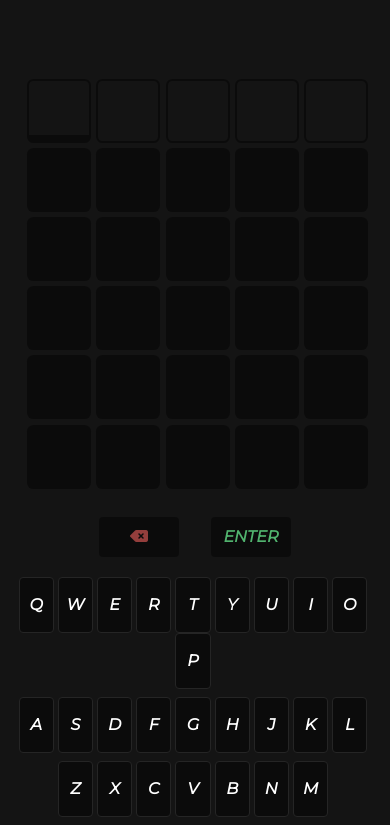
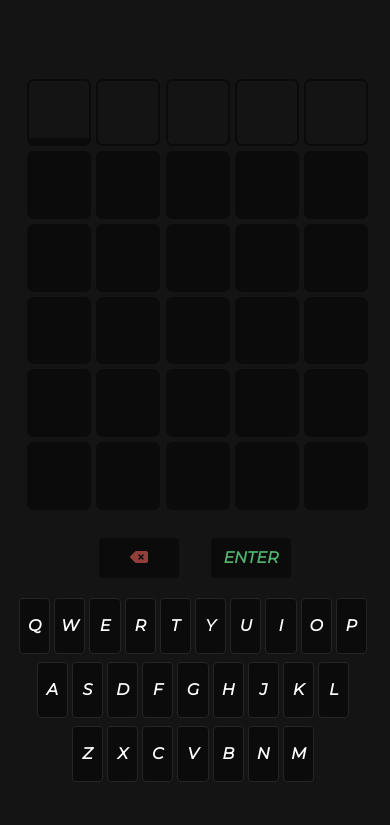
Before and after one commit to Eliezir/Wordle-Eliezir, a plain HTML site: page index.html in a window 390 px wide. Shown: the part 54-879 px from the top of the page. After the commit the page ends 844 px from the top, so only its background shows below. Drawn offline with nearby package versions, Linux system fonts and the light colour scheme.

Commit message:
vh e vw para teclado virtual e tiles

```diff
--- a/style.css
+++ b/style.css
@@ -69,7 +69,7 @@ body {
 
 .tile-column {
   height: 4.625rem;
-  width: 4.625rem;
+  width: 5vw;
   margin-left: 0.325rem;
   font-weight: 600;
   color: #fafaff;
@@ -316,7 +316,7 @@ body {
 
 @media (max-width: 900px) {
   .keyboard-row-container button {
-    width: 2.2rem;
+    width: 8vw;
     height: 3.5rem;
   }
   #enter-btn,
@@ -325,7 +325,7 @@ body {
   }
 
   .tile-column {
-    height: 4rem;
+    height: 8vh;
     width: 4rem;
   }
 }
```
